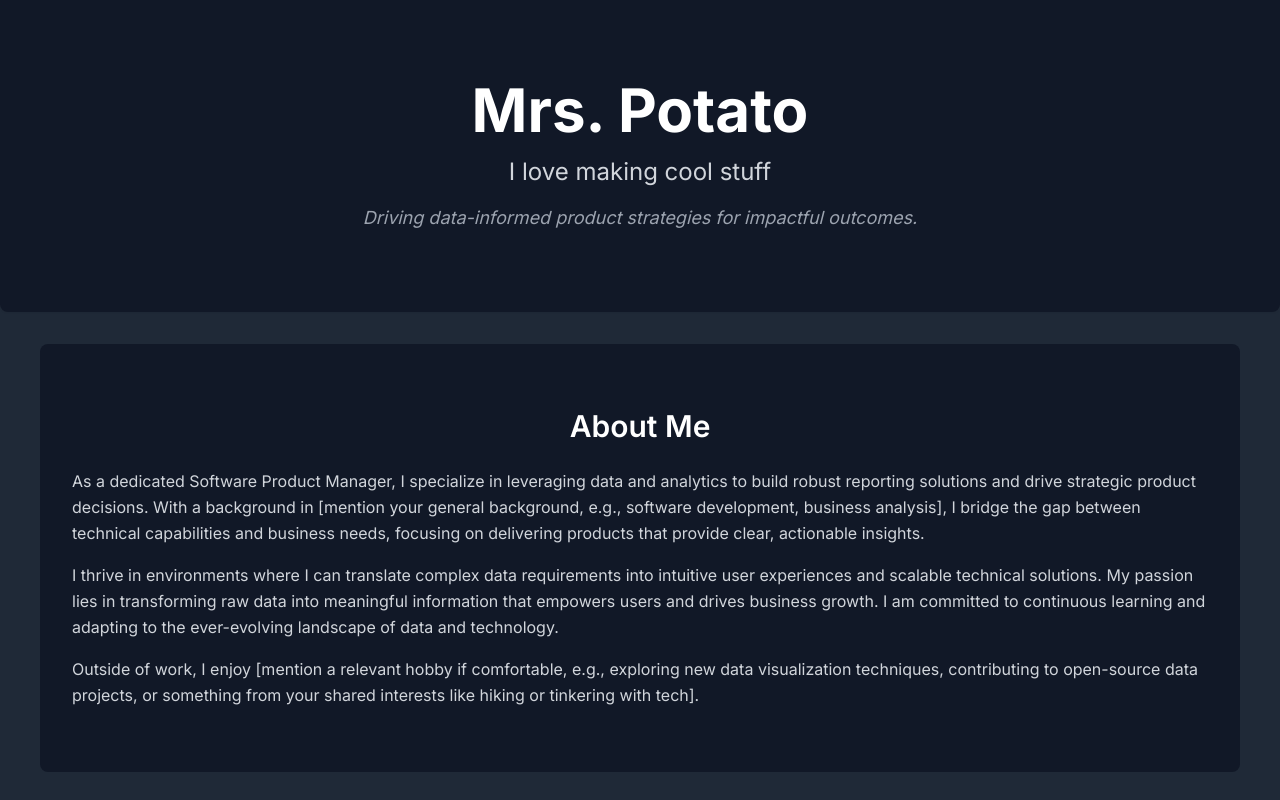
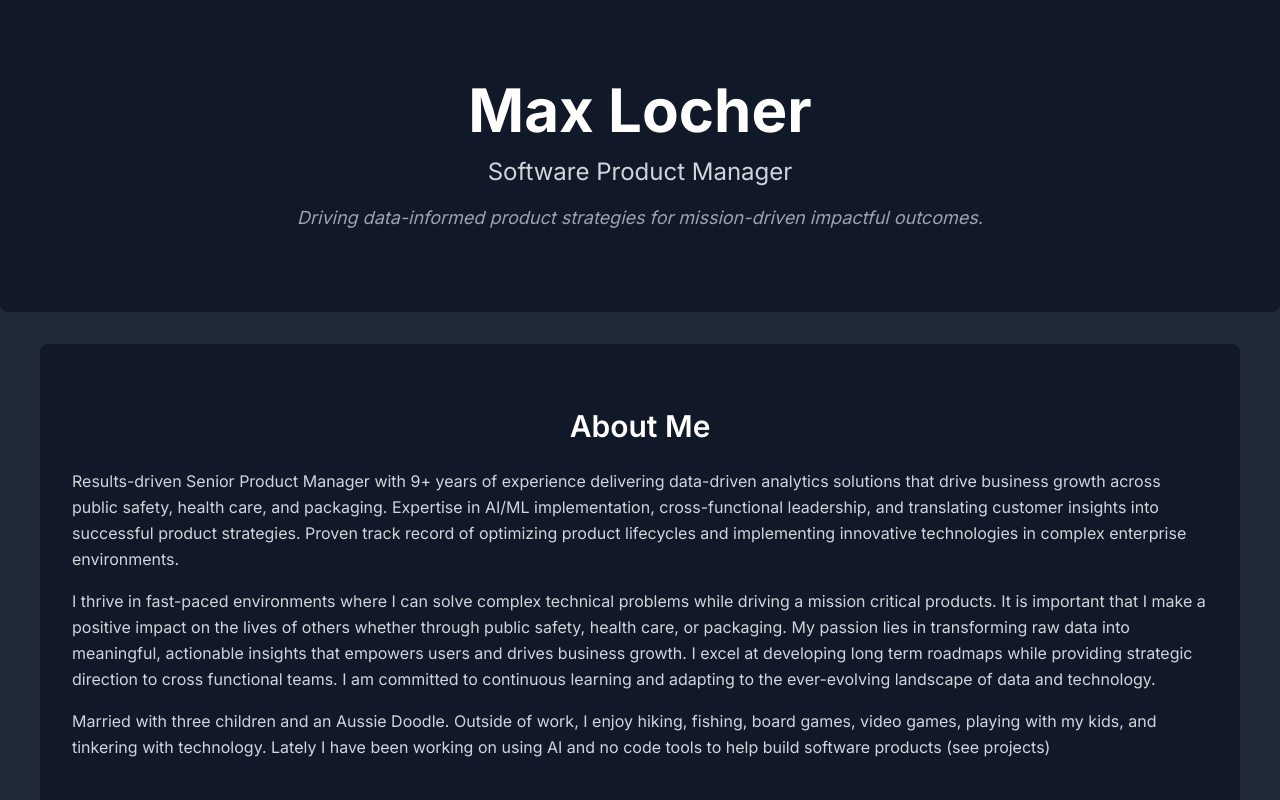
Before and after one commit to MaxxieDivine/max.locher.portfolio, a plain HTML site: page index.html in a window 1280 px wide. Shown: the top 800 px of the page. Drawn offline with nearby package versions, Linux system fonts and the light colour scheme.

Commit message:
Update index.html
updated portfolio

```diff
--- a/index.html
+++ b/index.html
@@ -42,9 +42,9 @@
 
     <header class="bg-gray-900 shadow-sm py-12 md:py-20 rounded-b-lg">
         <div class="container text-center">
-            <h1 class="text-4xl md:text-6xl font-bold text-white mb-4">Mrs. Potato</h1>
-            <p class="text-xl md:text-2xl text-gray-300 mb-4">I love making cool stuff</p>
-            <p class="text-md md:text-lg text-gray-400 italic">Driving data-informed product strategies for impactful outcomes.</p>
+            <h1 class="text-4xl md:text-6xl font-bold text-white mb-4">Max Locher</h1>
+            <p class="text-xl md:text-2xl text-gray-300 mb-4">Software Product Manager</p>
+            <p class="text-md md:text-lg text-gray-400 italic">Driving data-informed product strategies for mission-driven impactful outcomes.</p>
         </div>
     </header>
 
@@ -53,13 +53,13 @@
             <h2 class="text-3xl font-semibold text-white mb-6 text-center">About Me</h2>
             <div class="text-gray-300 leading-relaxed">
                 <p class="mb-4">
-                    As a dedicated Software Product Manager, I specialize in leveraging data and analytics to build robust reporting solutions and drive strategic product decisions. With a background in [mention your general background, e.g., software development, business analysis], I bridge the gap between technical capabilities and business needs, focusing on delivering products that provide clear, actionable insights.
+                    Results-driven Senior Product Manager with 9+ years of experience delivering data-driven analytics solutions that drive business growth across public safety, health care, and packaging. Expertise in AI/ML implementation, cross-functional leadership, and translating customer insights into successful product strategies. Proven track record of optimizing product lifecycles and implementing innovative technologies in complex enterprise environments.
                 </p>
                 <p class="mb-4">
-                    I thrive in environments where I can translate complex data requirements into intuitive user experiences and scalable technical solutions. My passion lies in transforming raw data into meaningful information that empowers users and drives business growth. I am committed to continuous learning and adapting to the ever-evolving landscape of data and technology.
+                    I thrive in fast-paced environments where I can solve complex technical problems while driving a mission critical products. It is important that I make a positive impact on the lives of others whether through public safety, health care, or packaging. My passion lies in transforming raw data into meaningful, actionable insights that empowers users and drives business growth. I excel at developing long term roadmaps while providing strategic direction to cross functional teams. I am committed to continuous learning and adapting to the ever-evolving landscape of data and technology.
                 </p>
                  <p>
-                    Outside of work, I enjoy [mention a relevant hobby if comfortable, e.g., exploring new data visualization techniques, contributing to open-source data projects, or something from your shared interests like hiking or tinkering with tech].
+                    Married with three children and an Aussie Doodle. Outside of work, I enjoy hiking, fishing, board games, video games, playing with my kids, and tinkering with technology. Lately I have been working on using AI and no code tools to help build software products (see projects)
                 </p>
             </div>
         </div>
```
